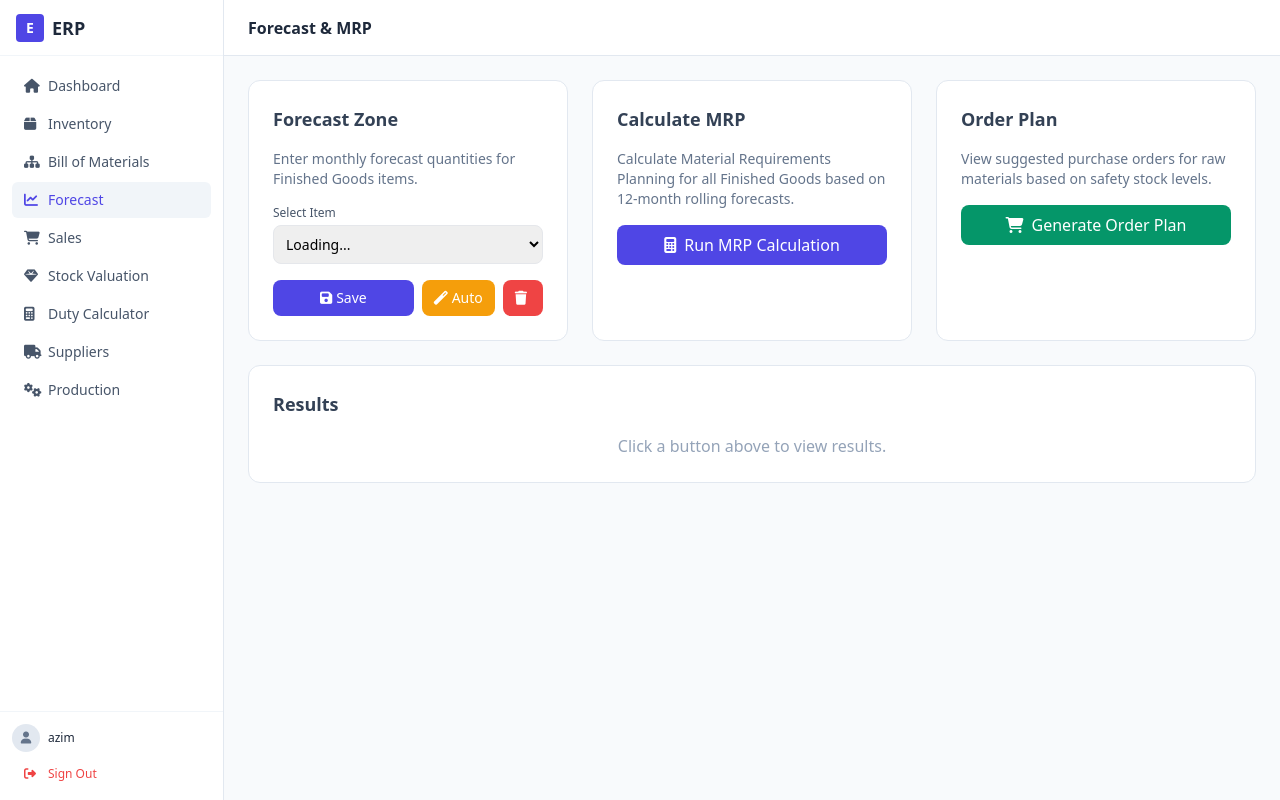
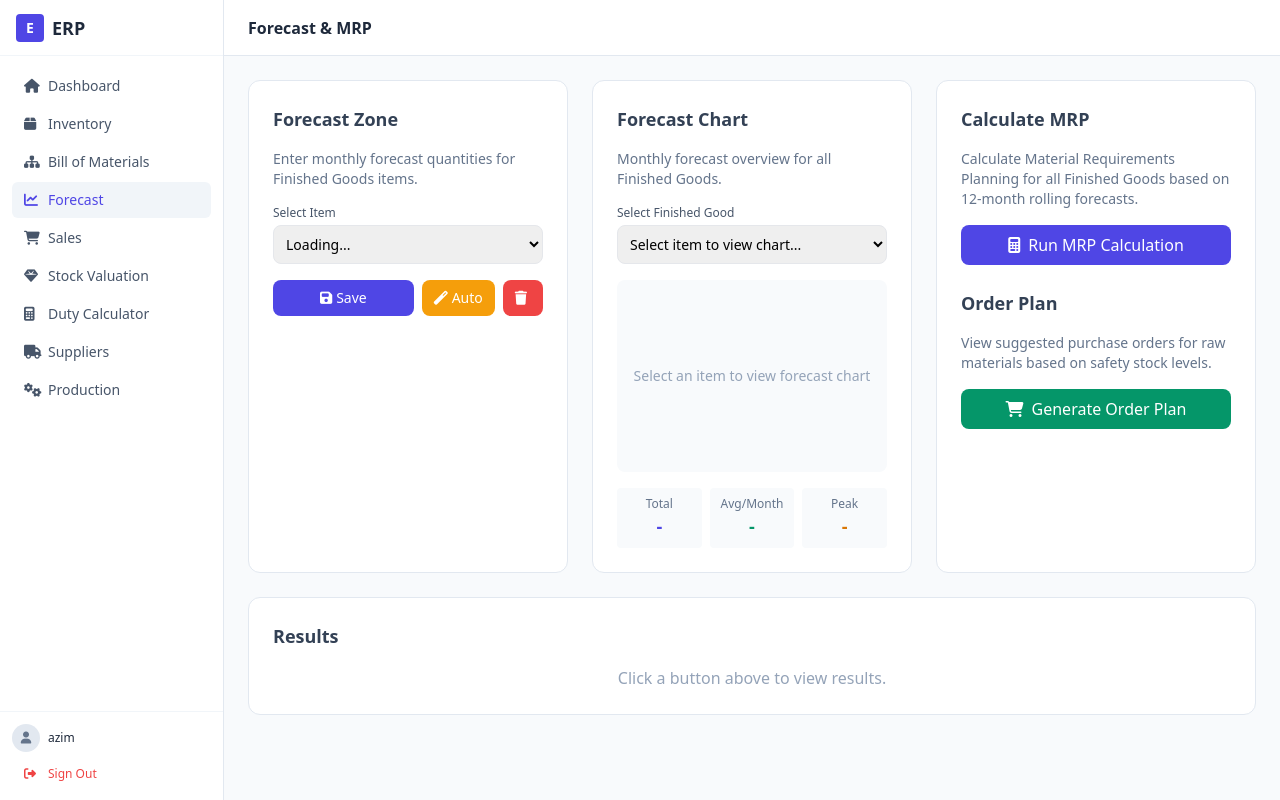
Before and after one commit to SonnyAzim/Django_ERP, a Django app: page /dashboard/forecast/ in a window 1280 px wide. Run offline with Django 4.2, Linux system fonts and the light colour scheme; a user stored in the database is signed in; data comes from the database, SQL or seed files in the repository; data that the repository does not hold is empty; some libraries are stand-ins or nearby versions.

Commit message:
Add forecast chart section - bar chart visualization

```diff
--- a/erp_django/templates/core/forecast.html
+++ b/erp_django/templates/core/forecast.html
@@ -32,15 +32,44 @@
     </div>
 
     <div class="bg-white rounded-xl border border-slate-200 p-6">
+        <h3 class="text-lg font-bold text-slate-700 mb-4">Forecast Chart</h3>
+        <p class="text-sm text-slate-500 mb-4">Monthly forecast overview for all Finished Goods.</p>
+
+        <div class="mb-4">
+            <label class="block text-xs font-medium text-slate-600 mb-1">Select Finished Good</label>
+            <select id="chart-item" onchange="loadChartData()" class="w-full p-2 border rounded-lg text-sm">
+                <option value="">Select item to view chart...</option>
+            </select>
+        </div>
+
+        <div id="chart-container" class="h-48 bg-slate-50 rounded-lg flex items-center justify-center">
+            <p class="text-slate-400 text-sm">Select an item to view forecast chart</p>
+        </div>
+
+        <div id="chart-stats" class="grid grid-cols-3 gap-2 mt-4 text-center text-xs">
+            <div class="bg-slate-50 rounded p-2">
+                <div class="text-slate-500">Total</div>
+                <div id="stat-total" class="font-bold text-lg text-indigo-600">-</div>
+            </div>
+            <div class="bg-slate-50 rounded p-2">
+                <div class="text-slate-500">Avg/Month</div>
+                <div id="stat-avg" class="font-bold text-lg text-emerald-600">-</div>
+            </div>
+            <div class="bg-slate-50 rounded p-2">
+                <div class="text-slate-500">Peak</div>
+                <div id="stat-peak" class="font-bold text-lg text-amber-600">-</div>
+            </div>
+        </div>
+    </div>
+
+    <div class="bg-white rounded-xl border border-slate-200 p-6">
         <h3 class="text-lg font-bold text-slate-700 mb-4">Calculate MRP</h3>
         <p class="text-sm text-slate-500 mb-4">Calculate Material Requirements Planning for all Finished Goods based on 12-month rolling forecasts.</p>
         <button onclick="calculateMRP()" class="w-full px-4 py-2 bg-indigo-600 text-white rounded-lg hover:bg-indigo-700">
             <i class="fas fa-calculator mr-2"></i>Run MRP Calculation
         </button>
-    </div>
 
-    <div class="bg-white rounded-xl border border-slate-200 p-6">
-        <h3 class="text-lg font-bold text-slate-700 mb-4">Order Plan</h3>
+        <h3 class="text-lg font-bold text-slate-700 mt-6 mb-4">Order Plan</h3>
         <p class="text-sm text-slate-500 mb-4">View suggested purchase orders for raw materials based on safety stock levels.</p>
         <button onclick="loadOrderPlan()" class="w-full px-4 py-2 bg-emerald-600 text-white rounded-lg hover:bg-emerald-700">
             <i class="fas fa-shopping-cart mr-2"></i>Generate Order Plan
@@ -80,13 +109,74 @@ const csrfToken = getCookie('csrftoken');
 
 async function loadItemOptions() {
     const select = document.getElementById('forecast-item');
+    const chartSelect = document.getElementById('chart-item');
     select.innerHTML = '<option value="">Loading...</option>';
+    chartSelect.innerHTML = '<option value="">Select item to view chart...</option>';
 
     const res = await fetch('/api/inventory/items/?category=FG&page_size=500');
     const data = await res.json();
 
-    select.innerHTML = '<option value="">Select Finished Good...</option>' +
+    const options = '<option value="">Select Finished Good...</option>' +
         data.results.map(item => `<option value="${item.id}">${item.sku} - ${item.name}</option>`).join('');
+
+    const chartOptions = '<option value="">Select item to view chart...</option>' +
+        data.results.map(item => `<option value="${item.id}">${item.sku} - ${item.name}</option>`).join('');
+
+    select.innerHTML = options;
+    chartSelect.innerHTML = chartOptions;
+}
+
+async function loadChartData() {
+    const itemId = document.getElementById('chart-item').value;
+    const container = document.getElementById('chart-container');
+
+    if (!itemId) {
+        container.innerHTML = '<p class="text-slate-400 text-sm">Select an item to view forecast chart</p>';
+        return;
+    }
+
+    // Get forecasts for this item
+    const res = await fetch(`/api/forecasts/forecasts/?item=${itemId}`);
+    const data = await res.json();
+
+    if (!data.results || data.results.length === 0) {
+        container.innerHTML = '<p class="text-amber-500 text-sm">No forecasts found. Add forecasts first.</p>';
+        document.getElementById('stat-total').textContent = '-';
+        document.getElementById('stat-avg').textContent = '-';
+        document.getElementById('stat-peak').textContent = '-';
+        return;
+    }
+
+    // Sort by month and extract data
+    const forecasts = data.results.sort((a, b) => a.month.localeCompare(b.month));
+    const months = forecasts.map(f => {
+        const d = new Date(f.month + '-01');
+        return d.toLocaleDateString('en-US', { month: 'short' });
+    });
+    const values = forecasts.map(f => f.quantity);
+
+    const total = values.reduce((a, b) => a + b, 0);
+    const avg = total / values.length;
+    const peak = Math.max(...values);
+
+    document.getElementById('stat-total').textContent = total.toFixed(0);
+    document.getElementById('stat-avg').textContent = avg.toFixed(0);
+    document.getElementById('stat-peak').textContent = peak.toFixed(0);
+
+    // Simple bar chart using HTML
+    const maxVal = Math.max(...values) || 1;
+    const chartHtml = `
+        <div class="w-full h-full flex items-end justify-around gap-1 px-2 pb-2">
+            ${values.map((v, i) => `
+                <div class="flex flex-col items-center flex-1">
+                    <div class="w-full bg-indigo-500 rounded-t" style="height: ${(v / maxVal) * 100}%; min-height: 2px;"></div>
+                    <div class="text-[8px] text-slate-400 mt-1">${months[i]}</div>
+                    <div class="text-[10px] font-mono">${v}</div>
+                </div>
+            `).join('')}
+        </div>
+    `;
+    container.innerHTML = chartHtml;
 }
 
 async function loadItemForecasts() {
```
